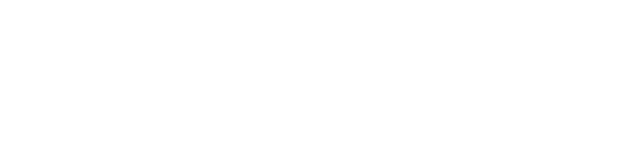
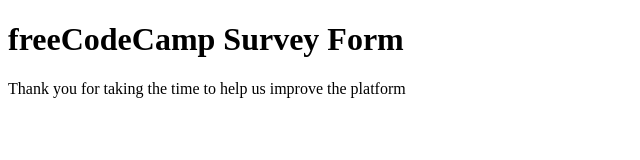
Before and after one commit to btebe/micro-partner-3, a plain HTML site: page index.html in a window 1280 px wide. Shown: the whole page, without its empty margins (0-640 px from the left). Drawn offline with Linux system fonts and the light colour scheme.

Commit message:
added title & des

```diff
--- a/index.html
+++ b/index.html
@@ -7,20 +7,12 @@
 </head>
 
 <body>
-    <script src="https://cdn.freecodecamp.org/testable-projects-fcc/v1/bundle.js"></script>
+  <h1 id="title">freeCodeCamp Survey Form</h1>
+  <p id="description"> Thank you for taking the time to help us improve the
+    platform</p>
 
-    <!--
-
-    Hello Camper!
-
-    For now, the test suite only works in Chrome!
-    Please read the README below in the JS Editor before beginning.
-    Feel free to delete this message once you have read it.
-    Good luck and Happy Coding!
-
-    - The freeCodeCamp Team
-
-    -->
-    <script  src="js/index.js"></script>
+  <script
+    src="https://cdn.freecodecamp.org/testable-projects-fcc/v1/bundle.js"></script>
+  <script src="js/index.js"></script>
 </body>
 </html>
```
Lines whose indentation alone changed are shown as unchanged.
